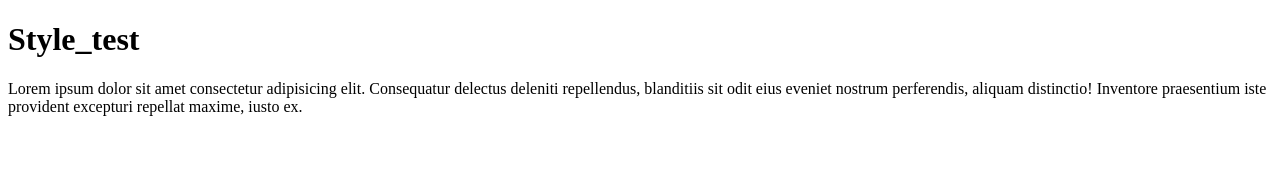
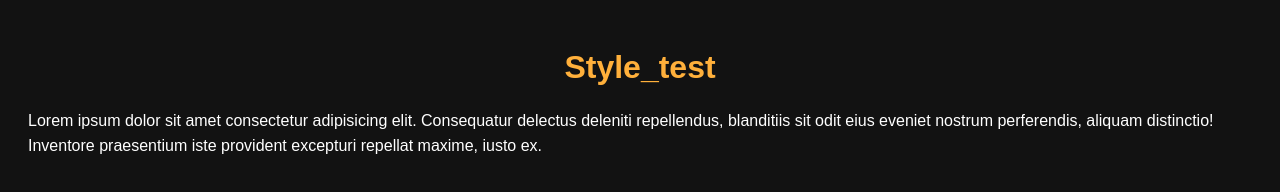
Before and after one commit to VelikohatkoAndrei/HW, a plain HTML site: page index.html in a window 1280 px wide. Drawn offline with Linux system fonts and the light colour scheme.

Commit message:
restore lorem for body and test style

```diff
--- a/index.html
+++ b/index.html
@@ -5,6 +5,26 @@
     <meta name="viewport" content="width=device-width, initial-scale=1.0">
     <title>HW_GITHUB</title>
 </head>
+
+<style>
+    body {
+        background-color: #121212;
+        color: #ffffff;
+        font-family: Arial, sans-serif;
+        padding: 20px;
+    }
+
+    h1 {
+        color: #FFB03B;
+        text-align: center;
+    }
+
+    div {
+        margin-top: 20px;
+        line-height: 1.6;
+    }
+</style>
+
 <body>
     <h1>Style_test</h1>
     <div>Lorem ipsum dolor sit amet consectetur adipisicing elit. Consequatur delectus deleniti repellendus, blanditiis sit odit eius eveniet nostrum perferendis, aliquam distinctio! Inventore praesentium iste provident excepturi repellat maxime, iusto ex.</div>
```
